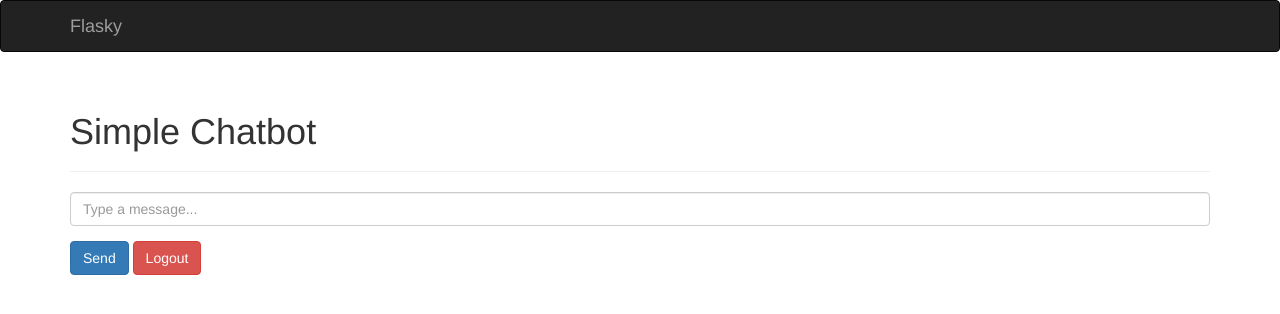
After one commit to FariaSamanta/E444-F2026-PRA3, a Flask app: page /chat in a window 1280 px wide. The commit adds this page. Shown: the top 314 px of the page. Run offline with Flask 3, Linux system fonts and the light colour scheme; the visitor is signed in with stand-in values (Sample User, id 1); some libraries are stand-ins or nearby versions.

Commit message:
Complete PRA3 chatbot memory and Docker integration

```diff
--- a/app.py
+++ b/app.py
@@ -1,12 +1,14 @@
-from flask import Flask, render_template
+from flask import Flask, render_template, request, session, redirect, url_for, jsonify
 from flask_wtf import FlaskForm
 from flask_moment import Moment
 from wtforms import StringField, SubmitField
 from wtforms.validators import DataRequired, Email, ValidationError
+
 app = Flask(__name__)
 app.config["SECRET_KEY"] = "dev-secret-key"
 
 moment = Moment(app)
+
 
 class NameEmailForm(FlaskForm):
     name = StringField("What is your name?", validators=[DataRequired()])
@@ -24,20 +26,57 @@ class NameEmailForm(FlaskForm):
 @app.route("/", methods=["GET", "POST"])
 def index():
     form = NameEmailForm()
-    name = None
-    email = None
 
     if form.validate_on_submit():
-        name = form.name.data
-        email = form.email.data
+        session["user_name"] = form.name.data
+        session["user_email"] = form.email.data
+
+        return redirect(url_for("chat_page"))
+
+    return render_template("index.html", form=form)
+
+
+@app.route("/chat")
+def chat_page():
+    if "user_name" not in session or "user_email" not in session:
+        return redirect(url_for("index"))
 
     return render_template(
-        "index.html",
-        form=form,
-        name=name,
-        email=email
+        "chat.html",
+        user_name=session.get("user_name")
     )
+
+@app.route("/chat", methods=["POST"])
+def chat():
+    message = request.json["message"]
+
+    if message.lower().startswith("my name is "):
+        name = message[11:].strip()
+        session["remembered_name"] = name
+        reply = f"Nice to meet you, {name}!"
+
+    elif "what is my name" in message.lower():
+        remembered_name = session.get("remembered_name")
+
+        if remembered_name:
+            reply = f"Your name is {remembered_name}."
+        else:
+            reply = "I don't remember your name yet."
+
+    elif "hello" in message.lower():
+        reply = "Hello!"
+
+    else:
+        reply = "I don't understand."
+
+    return jsonify({"reply": reply})
+
+
+@app.route("/logout")
+def logout():
+    session.clear()
+    return redirect(url_for("index"))
 
 
 if __name__ == "__main__":
-    app.run(debug=True)
+    app.run(host="0.0.0.0", port=5000, debug=True)
--- /dev/null
+++ b/requirements.txt
@@ -0,0 +1,5 @@
+Flask==3.1.3
+Flask-WTF
+Flask-Moment
+Flask-Bootstrap
+email-validator
--- /dev/null
+++ b/templates/chat.html
@@ -0,0 +1,59 @@
+{% extends "base.html" %}
+
+{% block page_content %}
+
+<div class="page-header">
+    <h1>Simple Chatbot</h1>
+</div>
+
+<div id="chat-box" style="margin-bottom: 20px;"></div>
+
+<div class="form-group">
+    <input
+        type="text"
+        id="message"
+        class="form-control"
+        placeholder="Type a message..."
+    >
+</div>
+
+<button class="btn btn-primary" onclick="sendMessage()">Send</button>
+
+<a href="{{ url_for('logout') }}" class="btn btn-danger">
+    Logout
+</a>
+
+<script>
+async function sendMessage() {
+    const input = document.getElementById("message");
+    const message = input.value;
+
+    if (!message.trim()) {
+        return;
+    }
+
+    const response = await fetch("/chat", {
+        method: "POST",
+        headers: {
+            "Content-Type": "application/json"
+        },
+        body: JSON.stringify({
+            message: message
+        })
+    });
+
+    const data = await response.json();
+
+    const chatBox = document.getElementById("chat-box");
+
+    chatBox.innerHTML +=
+        "<p><strong>You:</strong> " + message + "</p>";
+
+    chatBox.innerHTML +=
+        "<p><strong>Bot:</strong> " + data.reply + "</p>";
+
+    input.value = "";
+}
+</script>
+
+{% endblock %}
```
Also changed, not shown: templates/index.html (+1 -6 lines), 1 other file.
